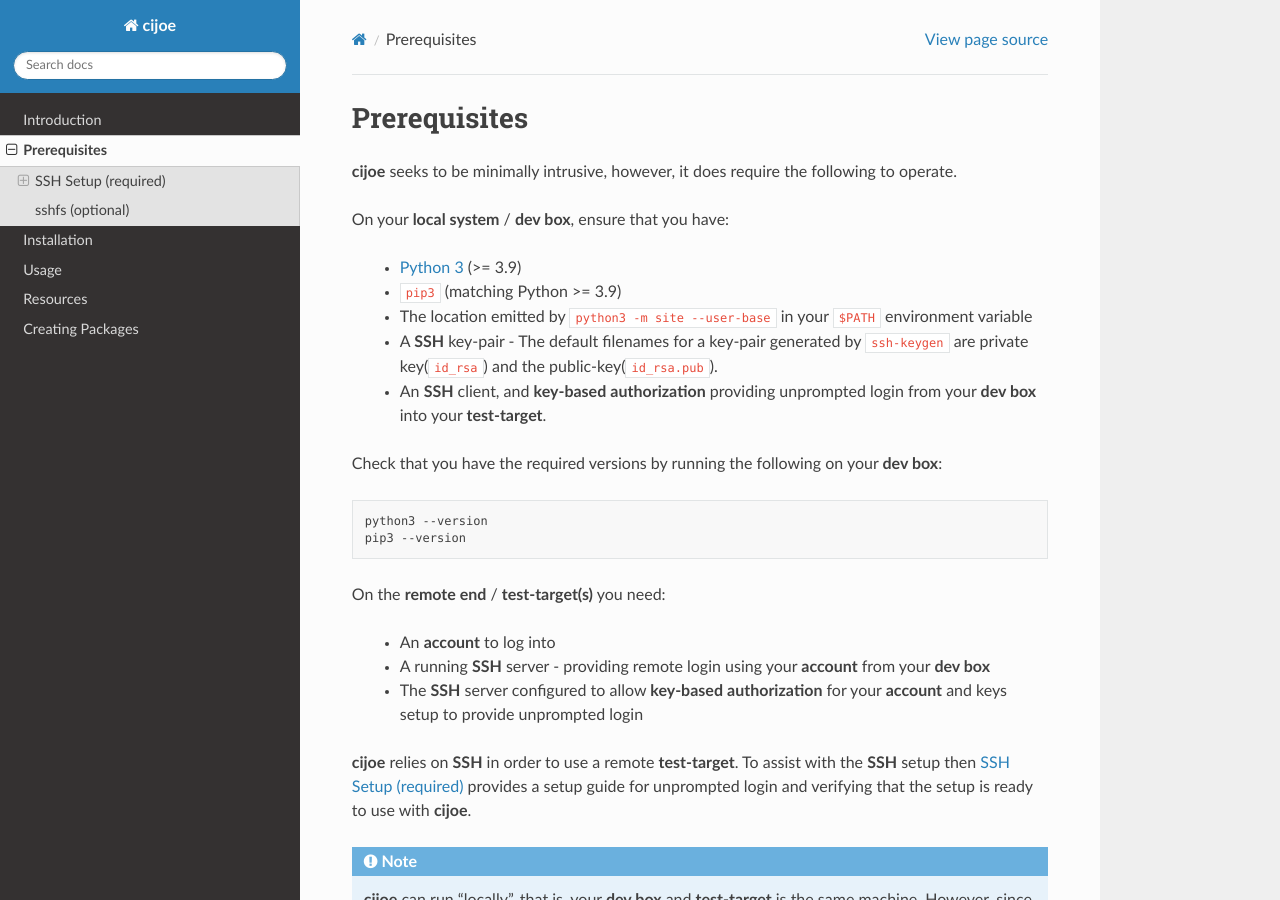
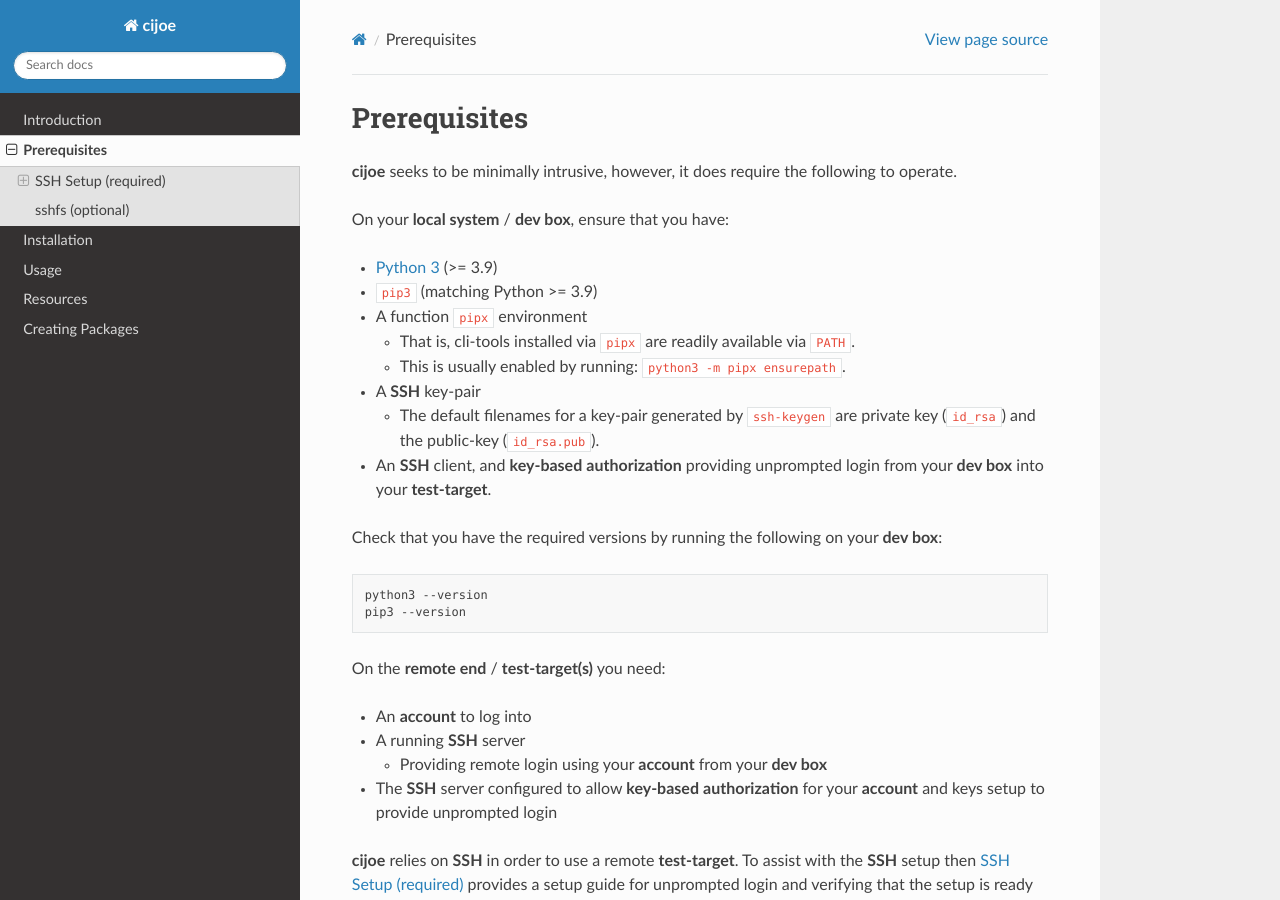
Before and after one commit to refenv/cijoe, a Sphinx documentation site: the page built from docs/source/prerequisites/index.rst, in a window 1280 px wide and 900 px high. Built offline with Sphinx 7.4.7 and the Read the Docs theme 2.0.0, drawn with Linux system fonts in a browser that asks for light colours.

Commit message:
Encapsulate installation in pipx-venv
With the arrival of PEP 668 on various distributions, then ``pip install
--user`` and general system-wide installation is no longer not just not
recommended, it is also, impractical.
Use of Python via a virtual-environment is more or less required now,
atleast for packages not provided via the system package-manager.

Thus, this change, updating the documentation, describing the
recommended approach of installation cijoe and cijoe-packages via pipx.

And importantly, changing the invocation of pytest, to utilize
pytest-cli instead of module-invocation, as it will otherwise not have
access to the pipx-venv containing both pytest and cijoe.

Signed-off-by: Simon A. F. Lund <os@safl.dk>

```diff
--- a/docs/source/prerequisites/index.rst
+++ b/docs/source/prerequisites/index.rst
@@ -8,15 +8,21 @@
 
 On your **local system** / **dev box**, ensure that you have:
 
- * `Python 3`_ (>= 3.9)
- * ``pip3`` (matching Python >= 3.9)
- * The location emitted by ``python3 -m site --user-base`` in your ``$PATH``
-   environment variable
- * A **SSH** key-pair
-   - The default filenames for a key-pair generated by ``ssh-keygen`` are
-   private key(``id_rsa``) and the public-key(``id_rsa.pub``).
- * An **SSH** client, and **key-based** **authorization** providing unprompted
-   login from your **dev box** into your **test-target**.
+* `Python 3`_ (>= 3.9)
+* ``pip3`` (matching Python >= 3.9)
+* A function ``pipx`` environment
+
+  * That is, cli-tools installed via ``pipx`` are readily available via ``PATH``.
+
+  * This is usually enabled by running: ``python3 -m pipx ensurepath``.
+
+* A **SSH** key-pair
+
+  * The default filenames for a key-pair generated by ``ssh-keygen`` are
+    private key (``id_rsa``) and the public-key (``id_rsa.pub``).
+
+* An **SSH** client, and **key-based** **authorization** providing unprompted
+  login from your **dev box** into your **test-target**.
 
 Check that you have the required versions by running the following on your
 **dev box**:
@@ -28,12 +34,13 @@
 
 On the **remote end** / **test-target(s)** you need:
 
- * An **account** to log into
- * A running **SSH** server
-   - providing remote login using your **account** from
-   your **dev box**
- * The **SSH** server configured to allow **key-based** **authorization** for
-   your **account** and keys setup to provide unprompted login
+* An **account** to log into
+* A running **SSH** server
+
+  * Providing remote login using your **account** from your **dev box**
+
+* The **SSH** server configured to allow **key-based** **authorization** for
+  your **account** and keys setup to provide unprompted login
 
 **cijoe** relies on **SSH** in order to use a remote **test-target**. To assist
 with the **SSH** setup then :ref:`sec-ssh` provides a setup guide for
```
Also changed, not shown: docs/source/installation/index.rst (+25 -25 lines), 2 other files.
